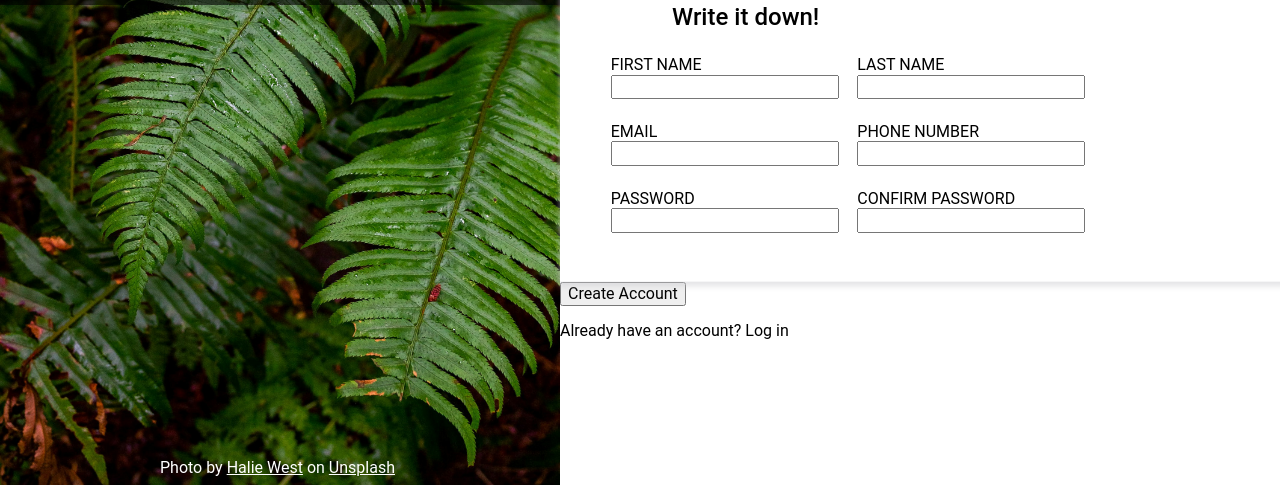
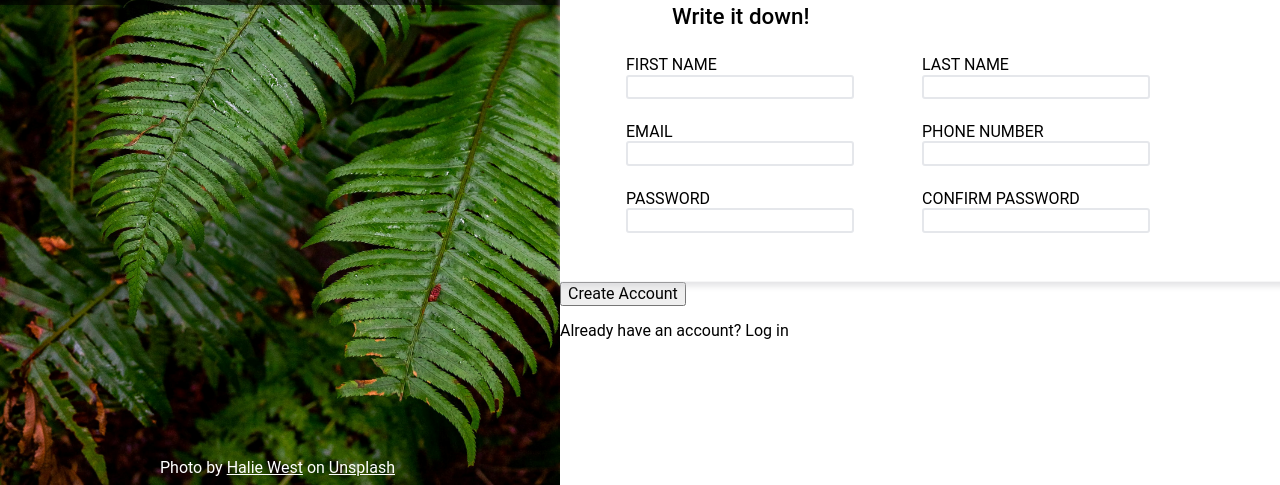
Before and after one commit to Lucas-Faleiro/odin-sign-up-form, a website: page index.html in a window 1280 px wide. Shown: the part 315-800 px from the top of the page. Drawn offline with nearby package versions, Linux system fonts and the light colour scheme.

Commit message:
Feat: changed border color when in and out of focus

```diff
--- a/styles.css
+++ b/styles.css
@@ -91,13 +91,13 @@ legend {
   top: 20px;
   left: 7rem;
   font-weight: 500;
-  font-size: 1.5rem;
+  font-size: 1.4rem;
 }
 
 .info-container {
   display: flex;
-  justify-content: space-evenly;
-  margin-right: 18rem;
+  justify-content: space-around;
+  margin-right: 13rem;
 }
 
 .label-input {
@@ -105,3 +105,13 @@ legend {
   flex-direction: column;
   margin-top: 1.5rem;
 }
+
+input {
+  border: 2px solid #e5e7eb;
+  border-radius: 3px;
+}
+
+input:focus {
+  outline: none;
+  border: 2px solid #7895e7;
+}
```
